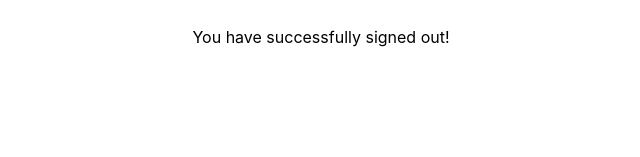
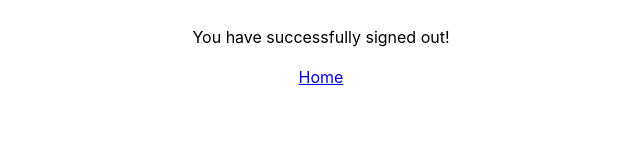
Before and after one commit to coula3/farm-connect, a React (Create React App) app in the folder farm-connect/: page /signout in a window 1280 px wide. Shown: the part 142-299 px from the top of the page, without its empty margins (319-959 px from the left). Built offline with nearby package versions, Linux system fonts and the light colour scheme.

Commit message:
add link to 'Home' on SignOut component

```diff
--- a/farm-connect/src/components/SignOut/SignOut.js
+++ b/farm-connect/src/components/SignOut/SignOut.js
@@ -1,9 +1,13 @@
 import React from 'react';
+import {Link} from 'react-router-dom';
 
 const SignOut = () => {
     return (
         <div>
             You have successfully signed out!
+            <br />
+            <br />
+            <Link to="/">Home</Link>
         </div>
     )
 }
```
